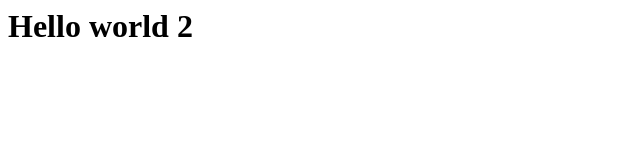
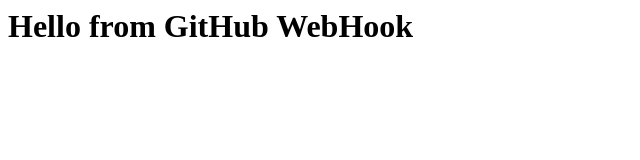
Before and after one commit to poolsar/jenkins_test, a plain HTML site: page index.html in a window 1280 px wide. Shown: the whole page, without its empty margins (0-640 px from the left). Drawn offline with Linux system fonts and the light colour scheme.

Commit message:
hello from webhook

```diff
--- a/index.html
+++ b/index.html
@@ -3,7 +3,7 @@
 <head></head>
 
 <body>
-    <h1>Hello world 2</h1>
+    <h1>Hello from GitHub WebHook</h1>
 </body>
 
 </html>
```
